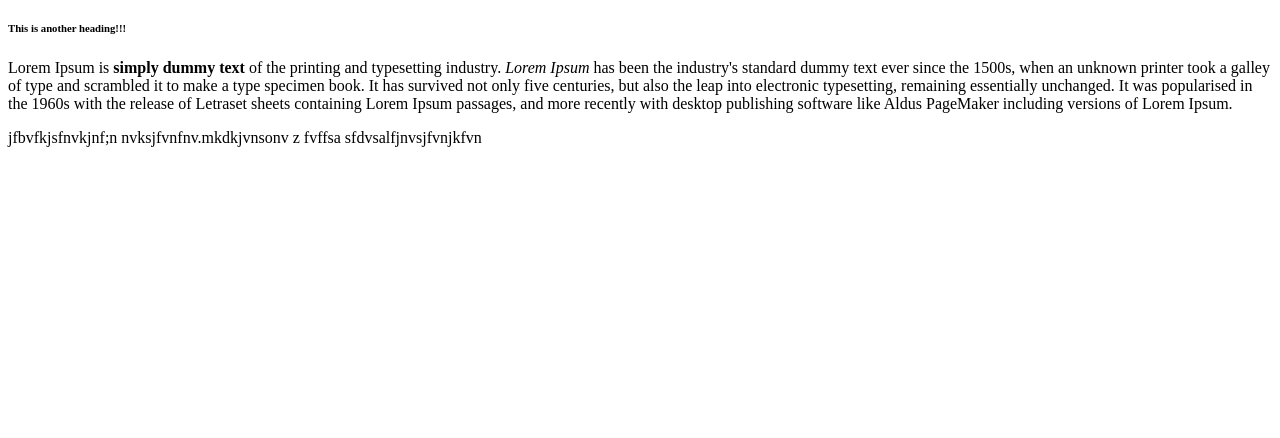
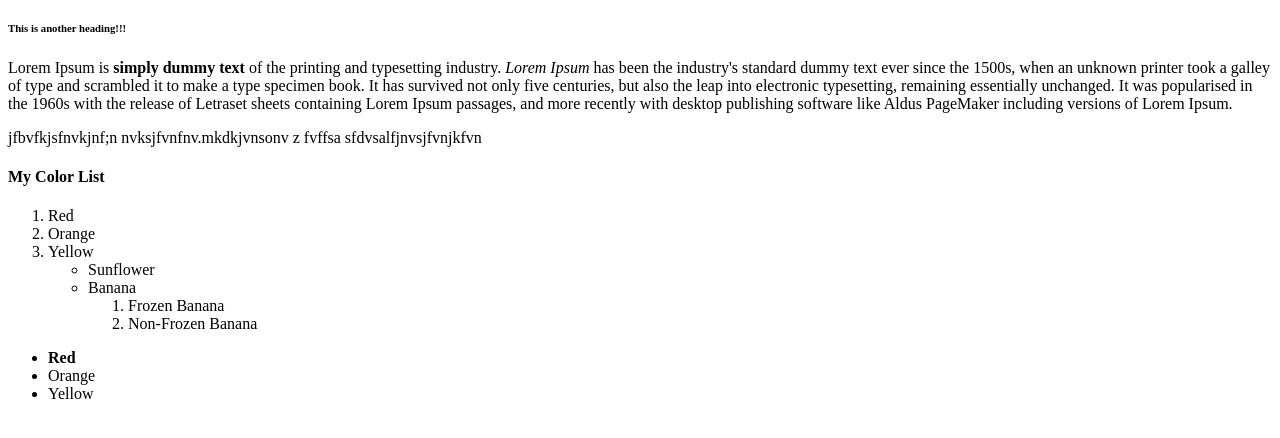
Before and after one commit to faisalahmed0086/Web_development, a plain HTML site: page firstPage.html in a window 1280 px wide. Shown: the part 110-548 px from the top of the page. Drawn offline with Linux system fonts and the light colour scheme.

Commit message:
HTML Lists

```diff
--- a/firstPage.html
+++ b/firstPage.html
@@ -16,5 +16,29 @@
 
    <p>jfbvfkjsfnvkjnf;n nvksjfvnfnv.mkdkjvnsonv z fvffsa
    sfdvsalfjnvsjfvnjkfvn</p>
+
+   <h4>My Color List</h4>
+   <ol>
+     <li>Red</li>
+     <li>Orange</li>
+     <li>Yellow</li>
+        <ul>
+          <li>Sunflower</li>
+          <li>Banana</li>
+            <ol>
+              <li>Frozen Banana</li>
+              <li>Non-Frozen Banana</li>
+            </ol>
+        </ul>
+   </ol>
+
+   <ul>
+     <li><strong> Red</strong></li>
+     <li>Orange</li>
+     <li>Yellow</li>
+   </ul>
+
+
+
 </body>
 </html>
```
